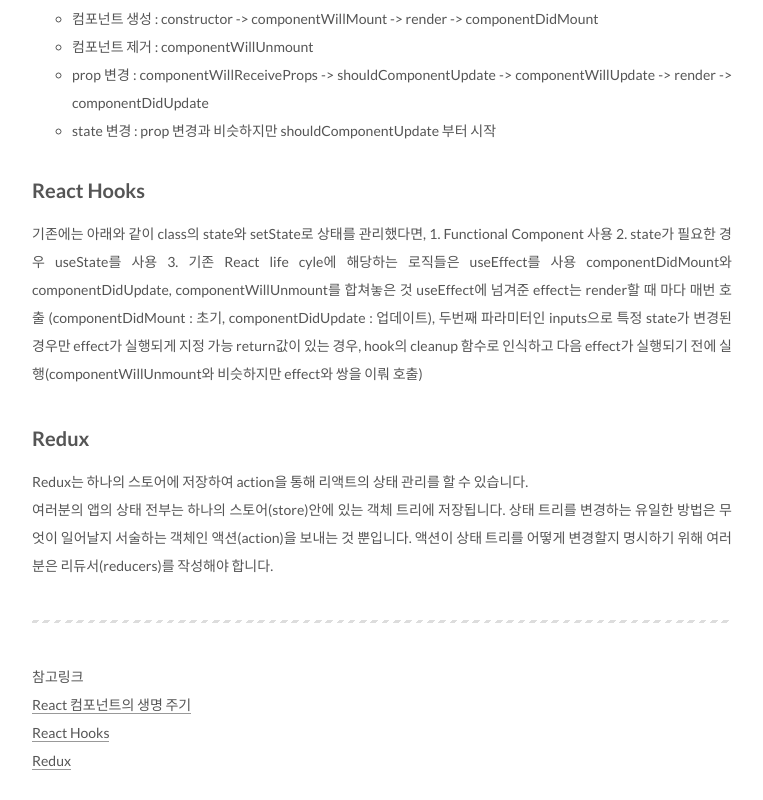
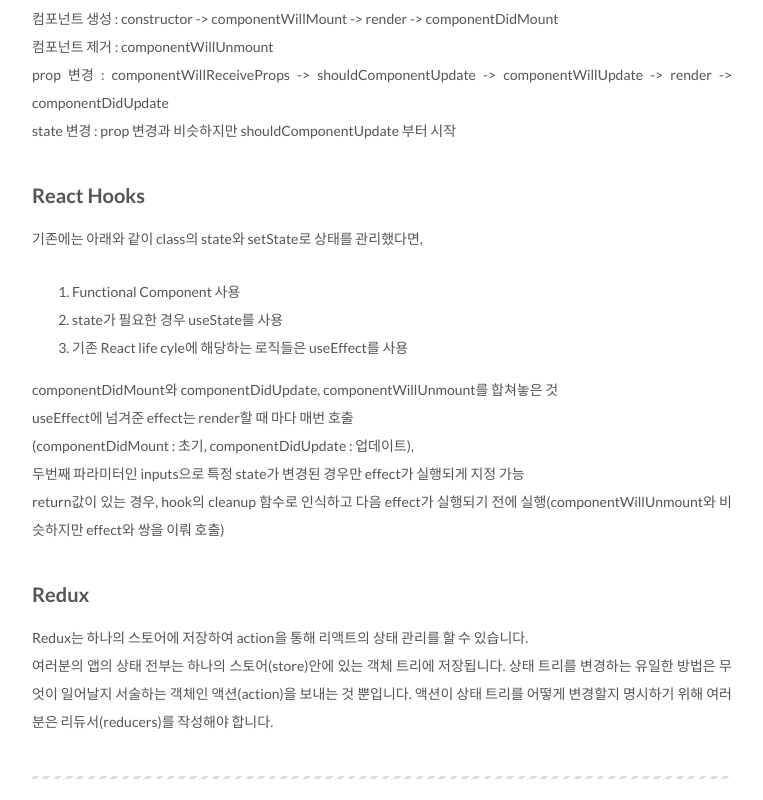
Before and after one commit to groovypark/groovypark.github.io, a Jekyll site: the page built from _posts/2019-07-10-react.md, in a window 1280 px wide. Shown: the part 1319-2119 px from the top of the page, without its empty margins (258-1021 px from the left). Built offline with Jekyll 4.4.1, drawn with Linux system fonts in a browser that asks for light colours; grey boxes are pictures that could not be loaded.

Commit message:
Fix markdown

```diff
--- a/_posts/2019-07-10-react.md
+++ b/_posts/2019-07-10-react.md
@@ -15,19 +15,21 @@
 
 ![React lifecycle](https://velopert.com/wp-content/uploads/2016/03/Screenshot-from-2016-12-10-00-21-26-1.png)
 
-- 컴포넌트 생성 : constructor -> componentWillMount -> render -> componentDidMount
-- 컴포넌트 제거 : componentWillUnmount
-- prop 변경 : componentWillReceiveProps -> shouldComponentUpdate -> componentWillUpdate -> render -> componentDidUpdate
-- state 변경 : prop 변경과 비슷하지만 shouldComponentUpdate 부터 시작
+컴포넌트 생성 : constructor -> componentWillMount -> render -> componentDidMount
+컴포넌트 제거 : componentWillUnmount
+prop 변경 : componentWillReceiveProps -> shouldComponentUpdate -> componentWillUpdate -> render -> componentDidUpdate
+state 변경 : prop 변경과 비슷하지만 shouldComponentUpdate 부터 시작
 
 
 ## React Hooks
 
 기존에는 아래와 같이 class의 state와 setState로 상태를 관리했다면,
-	1. Functional Component 사용
-	2. state가 필요한 경우 useState를 사용
-	3. 기존 React life cyle에 해당하는 로직들은 useEffect를 사용
-	componentDidMount와 componentDidUpdate, componentWillUnmount를 합쳐놓은 것
+
+1. Functional Component 사용
+2. state가 필요한 경우 useState를 사용
+3. 기존 React life cyle에 해당하는 로직들은 useEffect를 사용
+
+componentDidMount와 componentDidUpdate, componentWillUnmount를 합쳐놓은 것
 useEffect에 넘겨준 effect는 render할 때 마다 매번 호출
 (componentDidMount : 초기, componentDidUpdate : 업데이트),
 두번째 파라미터인 inputs으로 특정 state가 변경된 경우만 effect가 실행되게 지정 가능
```
